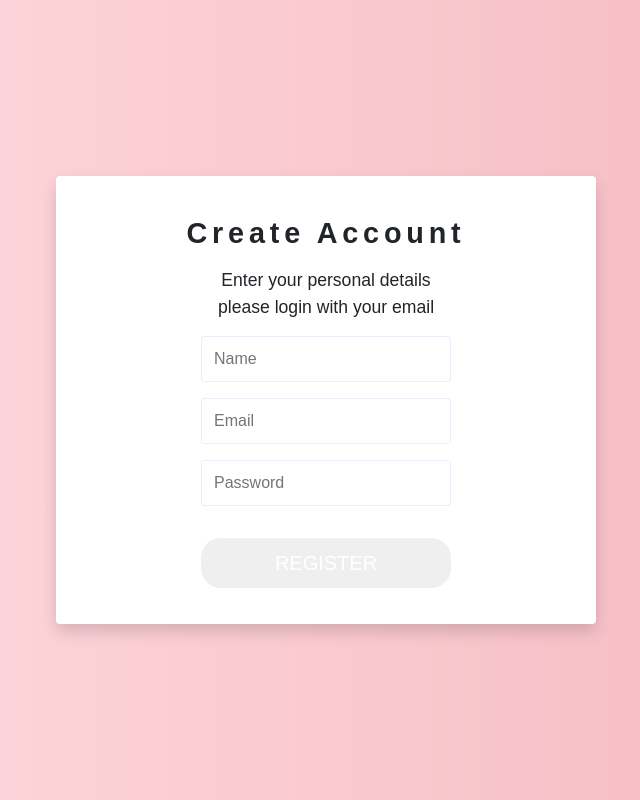
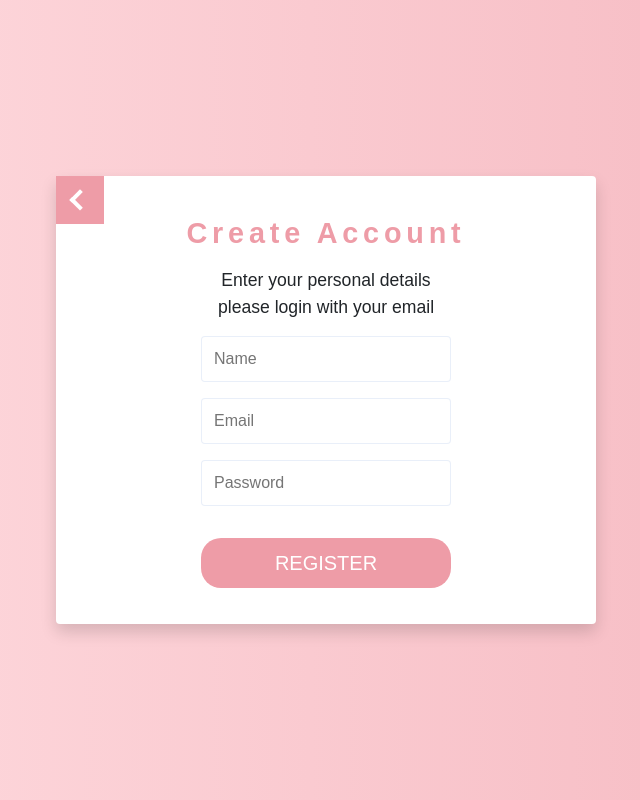
Before and after one commit to yo-onhye/08.project-animation, a React (Create React App) app in the folder project-login/login/: page /join in a window 1280 px wide. Shown: the whole page, without its empty margins (314-954 px from the left). Built offline with nearby package versions, Linux system fonts and the light colour scheme; a web font is replaced by a local one.

Commit message:
스타일 추가

```diff
--- a/project-login/login/src/common.scss
+++ b/project-login/login/src/common.scss
@@ -117,7 +117,7 @@ body {
       border-radius: 0.25rem;
       box-sizing: border-box;
       background-color: #fff;
-			color: #a7bfe8;
+      color: #212529;
       font-size: 1rem;
       line-height: 2;
       transition: border-color 0.15s ease-in-out, box-shadow 0.15s ease-in-out;
@@ -156,7 +156,7 @@ body {
     & + .btn {
       margin-top: 0.8em;
     }
-		&.btn-register {
+    &.btn-join {
       background-color: #ee9ca7;
     }
     &.btn-login {
@@ -166,7 +166,7 @@ body {
     &:hover {
       outline: 0;
       box-shadow: 0 0 0 0.2rem rgba(0, 123, 255, 0.25);
-			background-color: rgba(238, 156, 167, 0.25);
+      background-color: rgba(192, 192, 192, 0.7);
       font-weight: bold;
     }
   }
@@ -204,6 +204,14 @@ body {
       background-color: #a7bfe8;
     }
   }
+  &.card-join {
+    .card-title {
+      color: #ee9ca7;
+    }
+    .btn-back {
+      background-color: #ee9ca7;
+    }
+  }
 }
 
 @media (min-width: 1200px) {
--- a/project-login/login/src/components/intro/Intro.js
+++ b/project-login/login/src/components/intro/Intro.js
@@ -19,7 +19,7 @@ class Intro extends Component {
 						<h2 className="card-title">WELCOME</h2>
 						<p className="card-desc">Welcome to the login page</p>
 						<div className="btn-bx">
-							<Link to="/join" className="btn btn-register">
+							<Link to="/join" className="btn btn-join">
 								REGISTER
 							</Link>
 							<Link to="/login" className="btn btn-login">
```
Also changed, not shown: 1 other file (tests, documents, lock files or other folders). Lines whose indentation alone changed are shown as unchanged.
